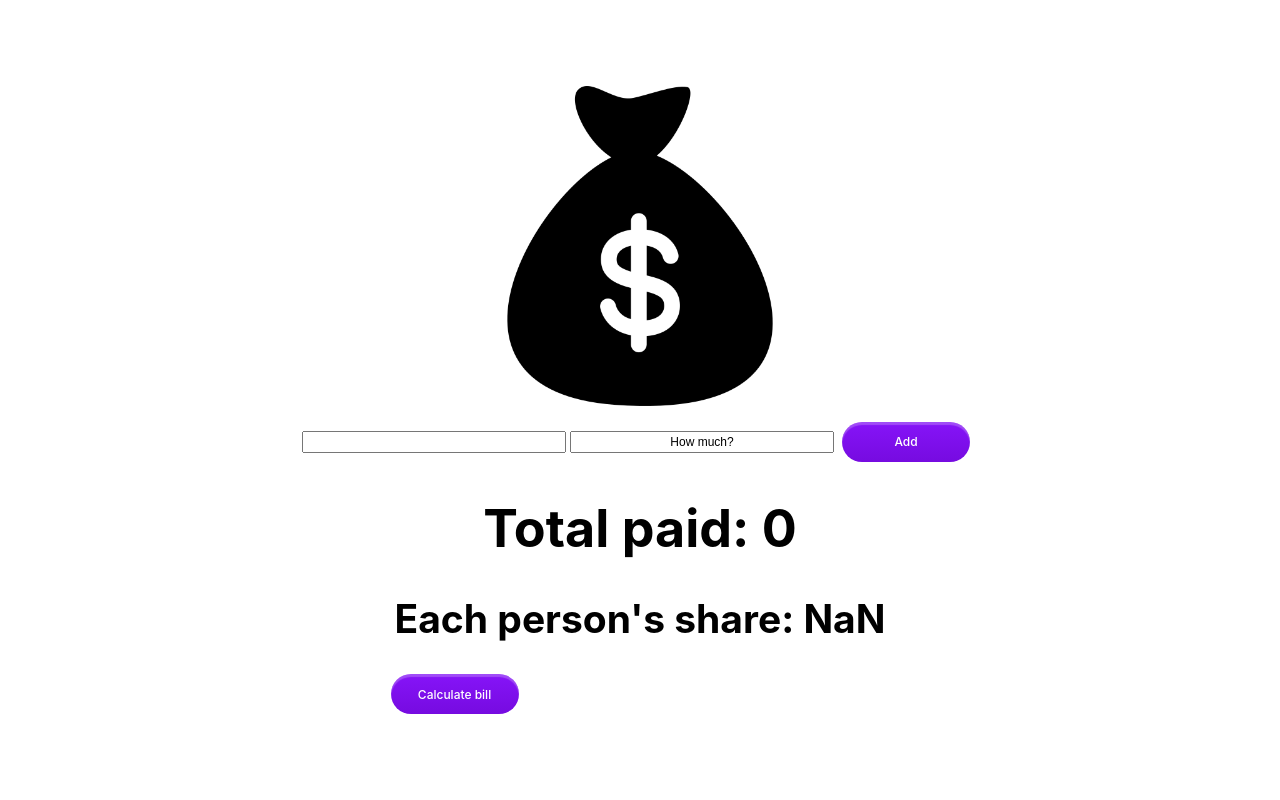
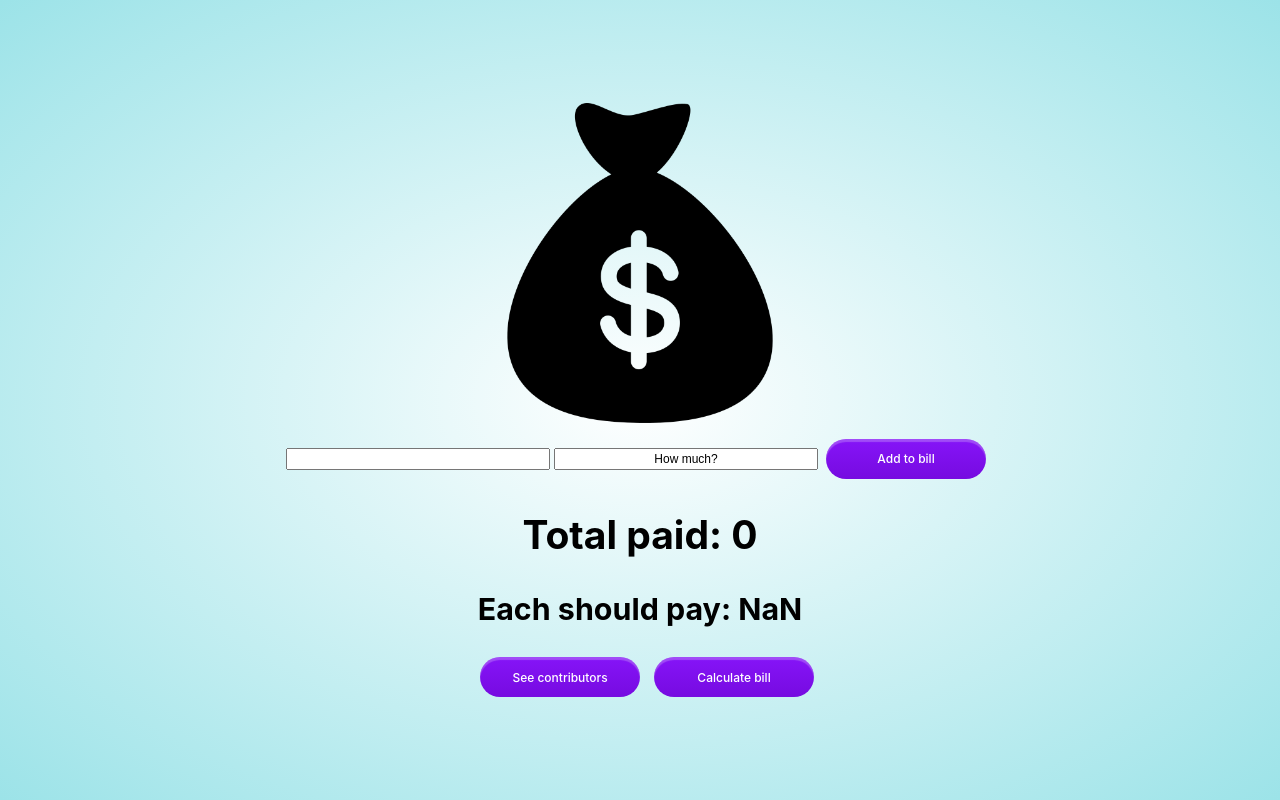
Before and after one commit to vglampard/bill-splitter, a React (Create React App) app: page / in a window 1280 px wide. Built offline with nearby package versions, Linux system fonts and the light colour scheme.

Commit message:
added raidal gradient to background

```diff
--- a/src/App.css
+++ b/src/App.css
@@ -1,5 +1,6 @@
 .App {
   text-align: center;
+  background-image: radial-gradient(white, #9ce3e8 )
 }
 
 .App-logo {
--- a/src/features/counter/Counter.js
+++ b/src/features/counter/Counter.js
@@ -33,7 +33,7 @@ export function Counter() {
           onChange={(e) => setIncrementAmount(e.target.value)}
         />
         <button className={styles.button} onClick={handleClick}>
-          Add
+          Add to bill
         </button>
       </div>
     </div>
--- a/src/features/counter/Counter.module.css
+++ b/src/features/counter/Counter.module.css
@@ -35,7 +35,7 @@ button {
   font-weight: 500;
   height: 5vh;
   line-height: 15px;
-  margin-left: -4px;
+  margin-left: 14px;
   outline: 0;
   text-align: center;
   transition: all .3s cubic-bezier(.05, .03, .35, 1);
@@ -43,7 +43,7 @@ button {
   -webkit-user-select: none;
   touch-action: manipulation;
   vertical-align: bottom;
-  width: 10vw;
+  width: 160px;
 }
 
 button:hover {
--- a/src/features/result/Result.js
+++ b/src/features/result/Result.js
@@ -19,6 +19,7 @@ export default function Result() {
   const payers = payersArr.slice(1);
   const share = total / payers.length;
   const [billing, setBilling] = useState({})
+  const [contributors, setContributors] = useState(false)
   // add new property to objects, 'moneyPending', using calculate balance
 
   let payersPending = payers.map((a) => ({
@@ -45,25 +46,30 @@ export default function Result() {
     setFinalResult(!finalResult);
   }
 
-function createInvoice(){
+// function createInvoice(){
+// }
 
+function toggleContributors(){
+setContributors(!contributors)
 }
+
   return (
     <>
       <div className="allData">
         <div className="summaryData">
-          <h1>Total paid: {total}</h1>
-          <h2> Each person's share: {share.toFixed(2)}</h2>
+          <h2>Total paid: {total}</h2>
+          <h3> Each should pay: {share.toFixed(2)}</h3>
         </div>
 
         <div className="results">
+          <button onClick={toggleContributors}>See contributors </button>
           <button onClick={generateBill}>Calculate bill </button>
           {/* <button onClick = {createInvoice}>Who pays what? </button> */}
         </div>
       </div>
 
-      <PaymentsMade payers={payers} />
+      {contributors && <PaymentsMade payers={payers} />}
       {finalResult && <FinalBill billing = {billing}/>}
-    </>
+</>
   );
 }
--- a/src/features/result/results.css
+++ b/src/features/result/results.css
@@ -10,3 +10,9 @@
 .owedData {
     background-color: green;
 }
+
+.results{
+    align-items: center;
+    justify-content: space-around;
+    display: flex;
+}
```
